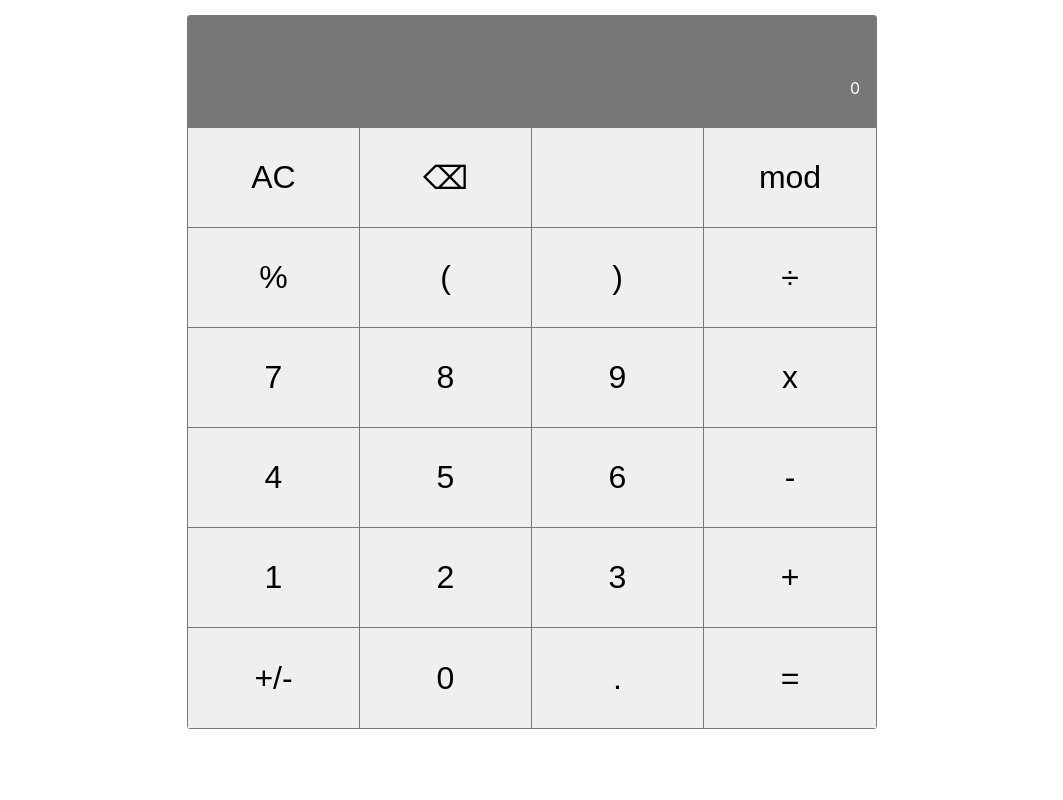
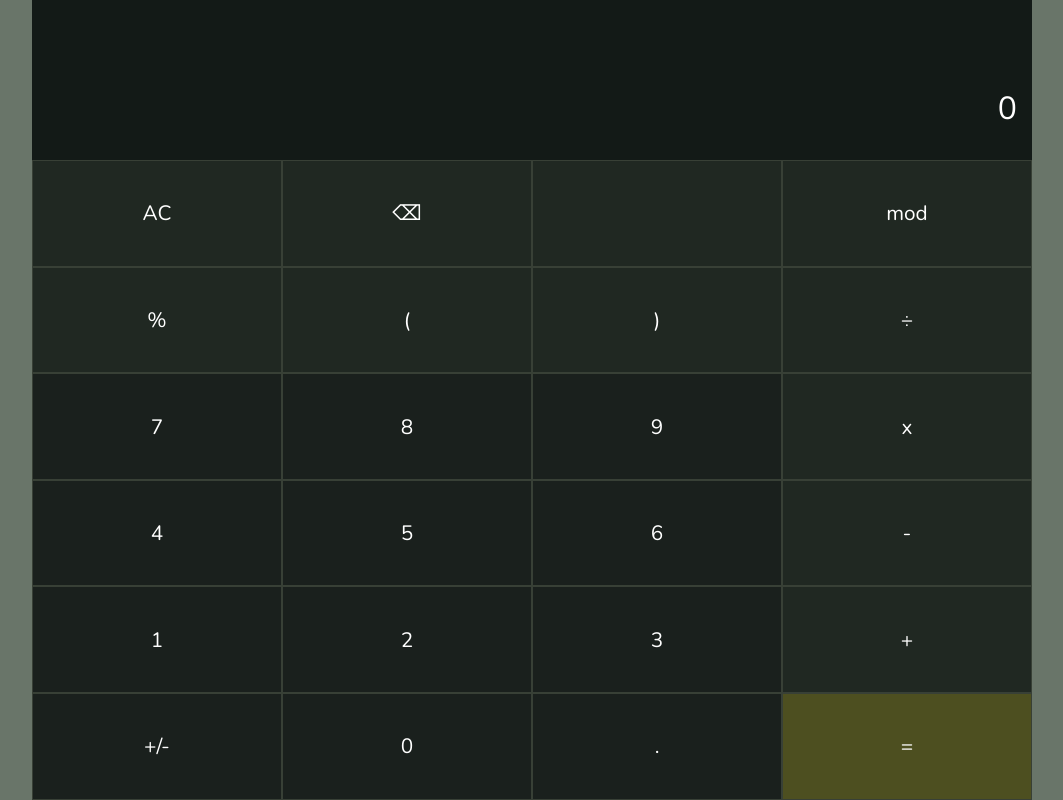
Before and after one commit to FabienNeibaf/Calculator, a React (Create React App) app: page / in a window 1280 px wide. Shown: the whole page, without its empty margins (108-1171 px from the left). Built offline with nearby package versions, Linux system fonts and the light colour scheme.

Commit message:
Update app style

```diff
--- a/src/index.css
+++ b/src/index.css
@@ -1,4 +1,7 @@
+@import url('https://fonts.googleapis.com/css?family=Nunito&display=swap');
+
 * {
+  font-family: Nunito;
   box-sizing: border-box;
 }
 
@@ -10,104 +13,117 @@
   border: none;
 }
 
+html {
+  font-size: 16px;
+}
+
 body {
   margin: 0;
-  font-family: -apple-system, BlinkMacSystemFont, "Segoe UI", "Roboto", "Oxygen",
-    "Ubuntu", "Cantarell", "Fira Sans", "Droid Sans", "Helvetica Neue",
-    sans-serif;
-  -webkit-font-smoothing: antialiased;
-  -moz-osx-font-smoothing: grayscale;
-}
-
-button {
-  margin: 0;
-  width: 25%;
-  font-size: 2em;
-  border: 1px solid #888;
-  border-style: solid;
-  border-color: #777;
-  border-width: 0 1px 1px 0;
-}
-
-button:hover {
-  background: #f0f0f0 !important;
+  background: #697569;
 }
 
 button:active {
   padding: 0;
-  background: #fafafa !important;
-}
-
-button:last-of-type {
-  border-width: 0 0 1px;
-}
-
-#root {
-  padding: 5px;
-  max-width: 700px;
-  margin: 10px auto;
-}
-
-#App,
-.group,
-#Display,
-#ButtonPanel {
-  display: flex;
-}
-
-#App,
-#Display,
-#ButtonPanel {
-  flex-direction: column;
-}
-
-#Display {
-  min-height: 100px;
-}
-
-.group {
-  height: 100px;
-}
-
-#App {
-  border-radius: 3px;
-  border: 1px solid #777;
-}
-
-#Display {
-  margin: 0;
-  color: #fff;
-  padding: 1rem;
-  line-height: 1;
-  font-weight: 400;
-  text-align: right;
-  background: #777;
-  word-break: break-all;
-  justify-content: center;
-}
-
-#Display span {
-  width: 100%;
-  font-size: 1rem;
-  line-height: 1.4;
-  margin-bottom: 10px;
 }
 
 .x2 {
   width: 50%;
 }
 
-.group:last-of-type button {
-  border-bottom-width: 0;
+.group {
+  display: flex;
+  height: 16.66%;
+  padding: 1px 0;
 }
 
-@media (max-width: 400px) {
-  .group {
-    height: 70px;
+.group>button {
+  border: none;
+  color: #fff;
+  margin: 0 1px;
+  cursor: pointer;
+  font-size: 1.3rem;
+  background: none;
+  width: calc(25% - 2px);
+}
+
+.group>button.control {
+  background: #202822;
+}
+
+.group>button.numpad {
+  background: #1a201d;
+}
+
+.group>button.equal {
+  background: #4d4f20;
+}
+
+.group>button.numpad:hover,
+.group>button.control:hover {
+  background: #2a332c;
+}
+
+.group>button.equal:hover {
+  background: #666814;
+}
+
+#App {
+  margin: auto;
+  height: 100vh;
+  max-width: 1000px;
+  border-radius: 3px;
+}
+
+#Display {
+  height: 20%;
+  color: #fff;
+  background: #131a17;
+}
+
+#Display>p {
+  margin: 0;
+  display: flex;
+  cursor: default;
+  padding: 5px 15px;
+  align-items: center;
+  justify-content: flex-end;
+}
+
+#Display>p:first-of-type {
+  height: 35%;
+}
+
+#Display>p:last-of-type {
+  height: 65%;
+  font-size: 2rem;
+}
+
+#ButtonPanel {
+  height: 80%;
+  cursor: pointer;
+  background: #384036;
+}
+
+@media (max-width: 500px) {
+  .group>button {
+    font-size: 1.1rem;
   }
 
-  button,
-  #Display {
-    font-size: 1.4em;
+  #Display>p:last-of-type {
+    font-size: 1.5rem;
   }
 }
+
+@media (max-width: 300px) {
+
+  .group>button {
+    font-size: 1rem;
+  }
+}
+
+@media (max-height: 300px) {
+
+  .group>button {
+    font-size: 1rem;
+  }
+}
```
